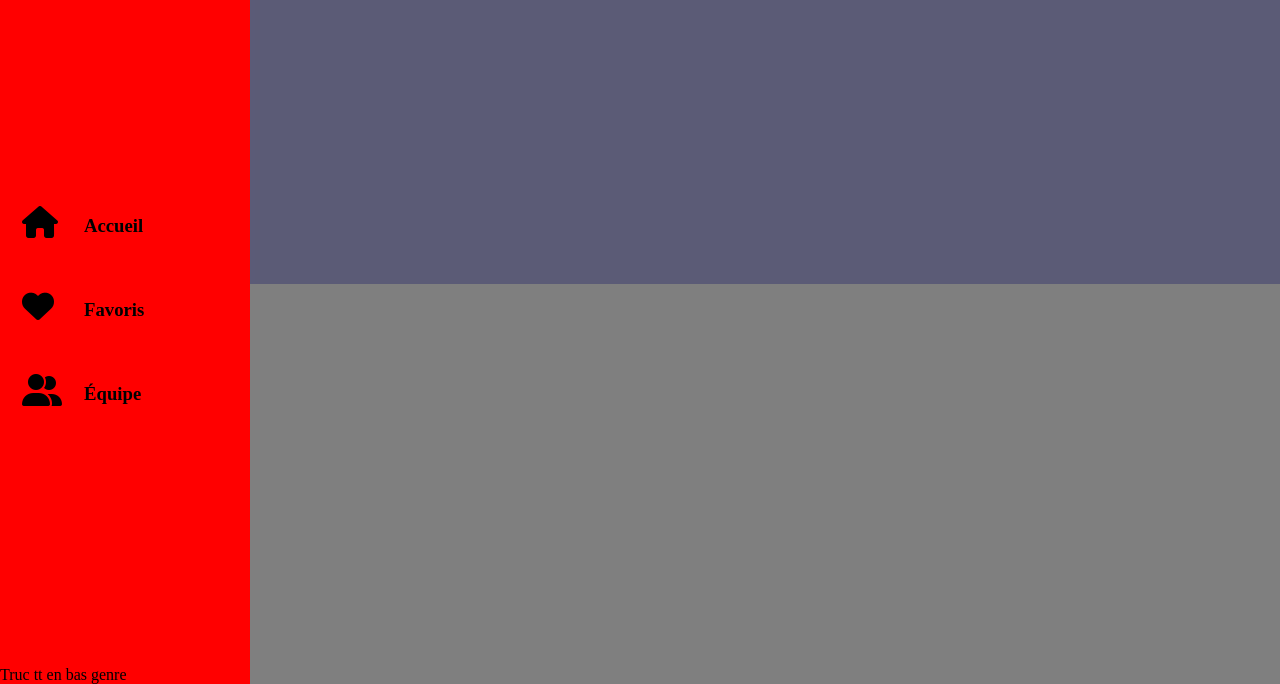
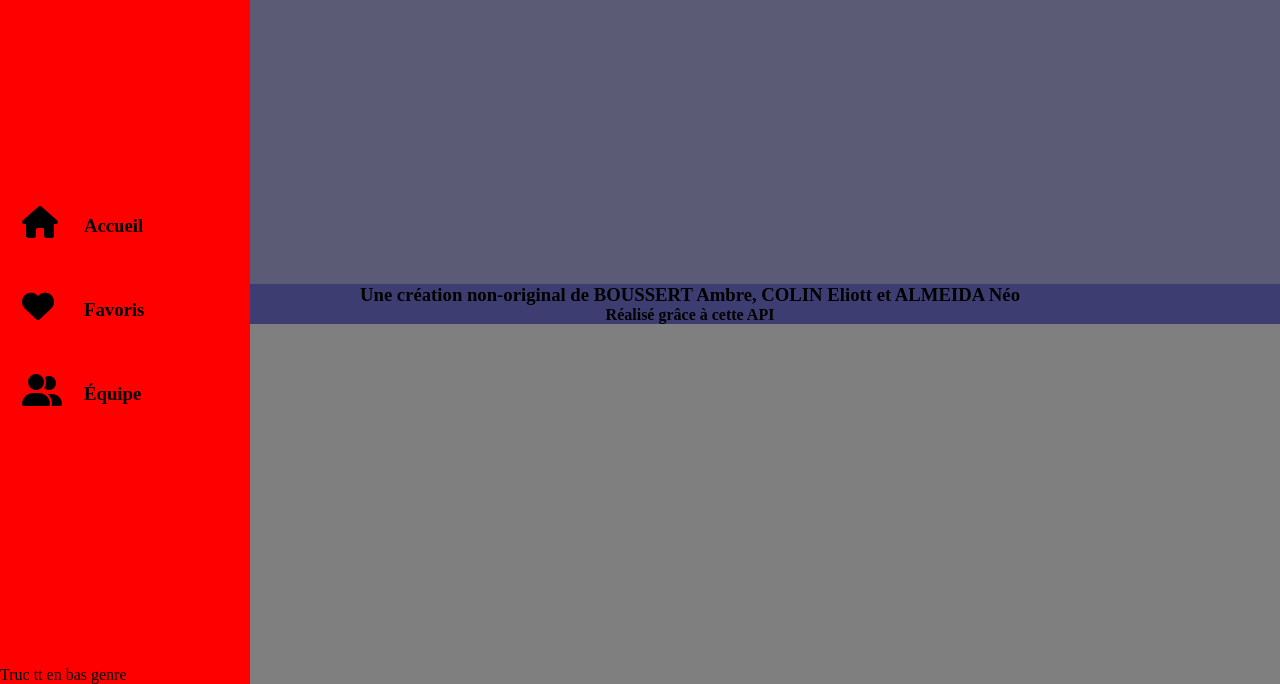
Before and after one commit to Ninhache/JustSeries, a website built with webpack: page index.html in a window 1280 px wide. Shown: the part 116-800 px from the top of the page. Built offline with nearby package versions, Linux system fonts and the light colour scheme; no server answers.

Commit message:
Added footer

```diff
--- a/index.html
+++ b/index.html
@@ -7,6 +7,7 @@
     <link rel="stylesheet" href="./css/main.css">
     <link rel="stylesheet" href="./css/leftMenu.css">
     <link rel="stylesheet" href="./css/header.css">
+    <link rel="stylesheet" href="./css/footer.css">
     <link rel="stylesheet" href="./css/content.css">
     <link rel="stylesheet" href='./css/cards.css'>
 
@@ -73,8 +74,12 @@
 
     </div>
 
+    <div class="footer">
+        <div><h3>Une création non-original de BOUSSERT Ambre, COLIN Eliott et ALMEIDA Néo</h3></div>
+        <div><h4>Réalisé grâce à cette <a href="https://www.tvmaze.com/api" target="_blank">API</a></h4></div>
+    </div>
+
     <div class="black"></div>
-
 
 </body>
 </html>
```
